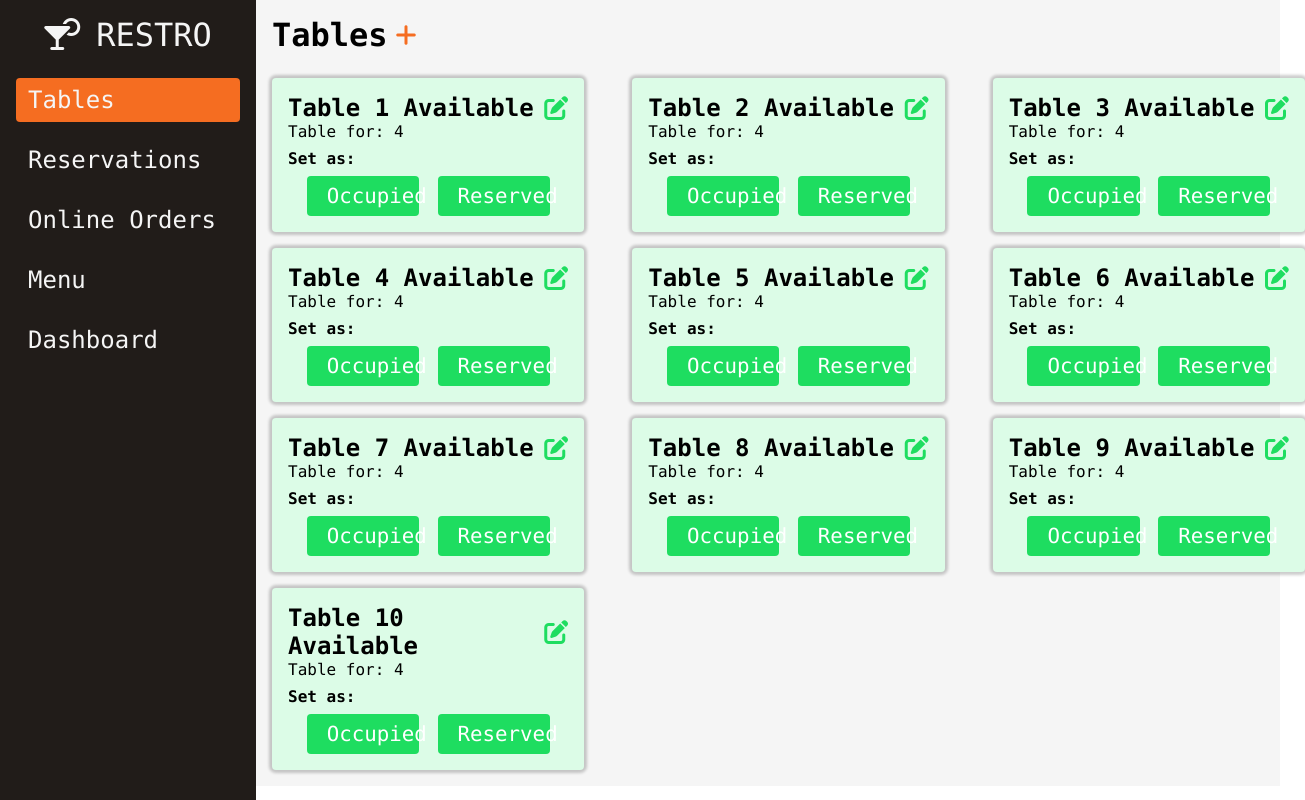
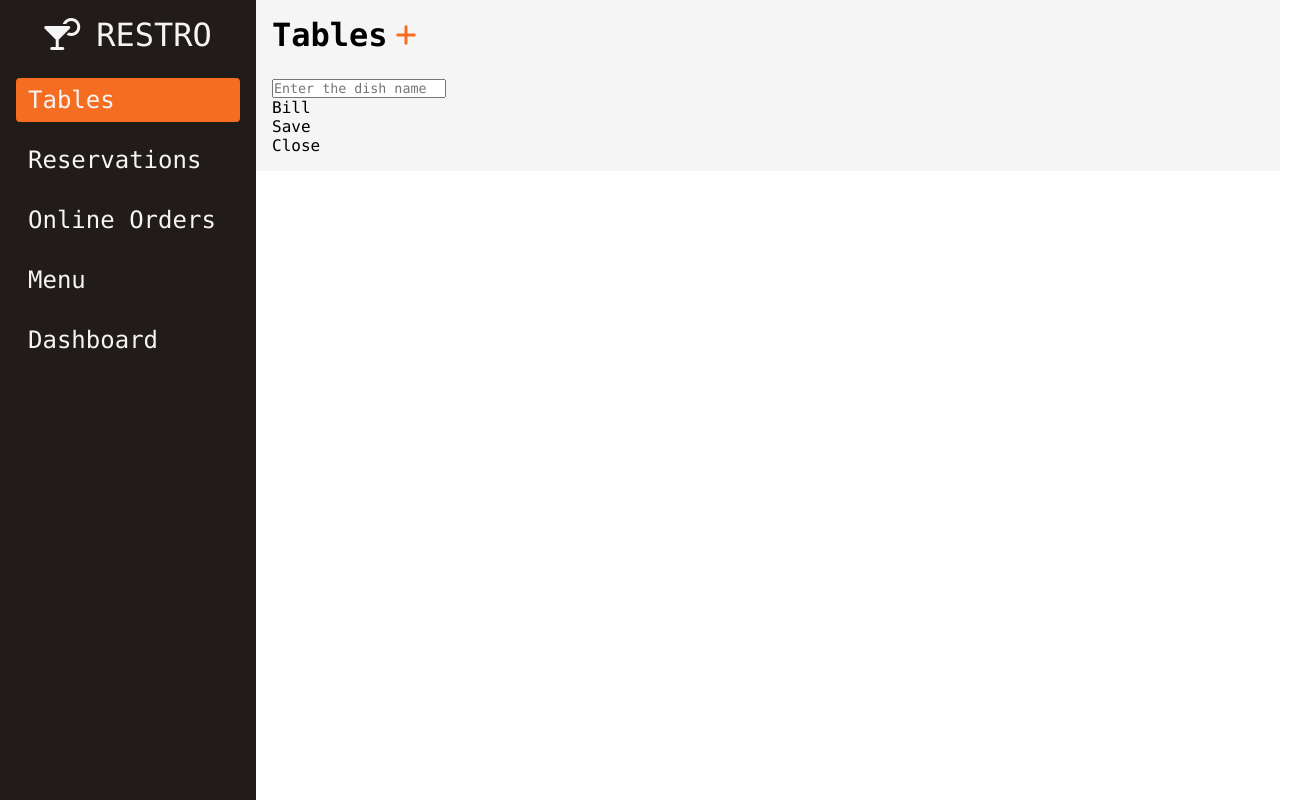
Before and after one commit to TejasChalke/restaurant-management, a React (Create React App) app in the folder web-app/: page / in a window 1280 px wide. Shown: the whole page, 1305 px wide, since content can reach past the window. Built offline with nearby package versions, Linux system fonts and the light colour scheme.

Commit message:
added components for changing the table items

```diff
--- a/web-app/src/components/tabs/tables/Tables.jsx
+++ b/web-app/src/components/tabs/tables/Tables.jsx
@@ -1,20 +1,26 @@
 import './Tables.scss'
 import { useEffect, useState } from "react"
 
-export default function Tables(){
+export default function Tables() {
     const [tables, setTables] = useState([]);
+    const [searchText, setSearchText] = useState("");
+    const [searchedItems, setSearchedItems] = useState([]);
+
+    useEffect(() => {
+        let debounce = setTimeout(() => {
+            console.log(searchText + " test");
+            setSearchedItems([])
+        }, 1500);
+
+        return () => {
+            clearTimeout(debounce)
+        }
+    }, [searchText]);
 
     useEffect(() => {
         let temp = localStorage.getItem("tableData");
         if(temp === null || temp === undefined || temp.length === 0) {
             temp = [];
-            for(let i=0; i<10; i++){
-                temp.push({
-                    number: i+1,
-                    capacity: 4,
-                    state: "available"
-                })
-            }
             localStorage.setItem("tableData", JSON.stringify(temp));
         } else {
             temp = JSON.parse(temp);
@@ -52,6 +58,12 @@ export default function Tables(){
         localStorage.setItem("tableData", JSON.stringify(temp));
     }
 
+    // function removeTable(index) {
+    //     let tables = JSON.parse(localStorage.getItem("tableData"));
+    //     tables.splice(index, 1);
+    //     changeTableDataInLocalStorage(tables);
+    // }
+
     return(
         <div id="tablesContainer">
             <div className="tabTitle">
@@ -70,7 +82,7 @@ export default function Tables(){
                             <div className={currClassName} key={idx}>
                                 <div className="tableItem-title">
                                     <span>Table {table.number} {currState}</span>
-                                    <i className="fa-solid fa-pen-to-square"></i>
+                                    {/* <i className="fa-solid fa-trash" onClick={() => removeTable(idx)}></i> */}
                                 </div>
                                 <span>Table for: {table.capacity}</span>
 
@@ -124,6 +136,36 @@ export default function Tables(){
                     })
                 }
             </div>
+            <div id="tableEditForm">
+                <div id="tableEditFormSearch">
+                    <
+                        input
+                        type="text"
+                        placeholder='Enter the dish name'
+                        value={searchText}
+                        onChange={e => setSearchText(e.target.value)}
+                    />
+                    <ul id="tableEditFormSearch-list">
+                        {
+                            searchedItems.map((item, index) => {
+                                return (
+                                    <li className='tableEditFormSearch-listItem'>
+                                        {item.name}
+                                    </li>
+                                )
+                            })
+                        }
+                    </ul>
+                </div>
+                <div id="tableEditForm-displayList">
+                    {/* display the added items */}
+                </div>
+                <div id="tableEditFormSearch-buttons">
+                    <div className="tableEditFormSearch-button">Bill</div>
+                    <div className="tableEditFormSearch-button">Save</div>
+                    <div className="tableEditFormSearch-button">Close</div>
+                </div>
+            </div>
         </div>
     )
 }
```
